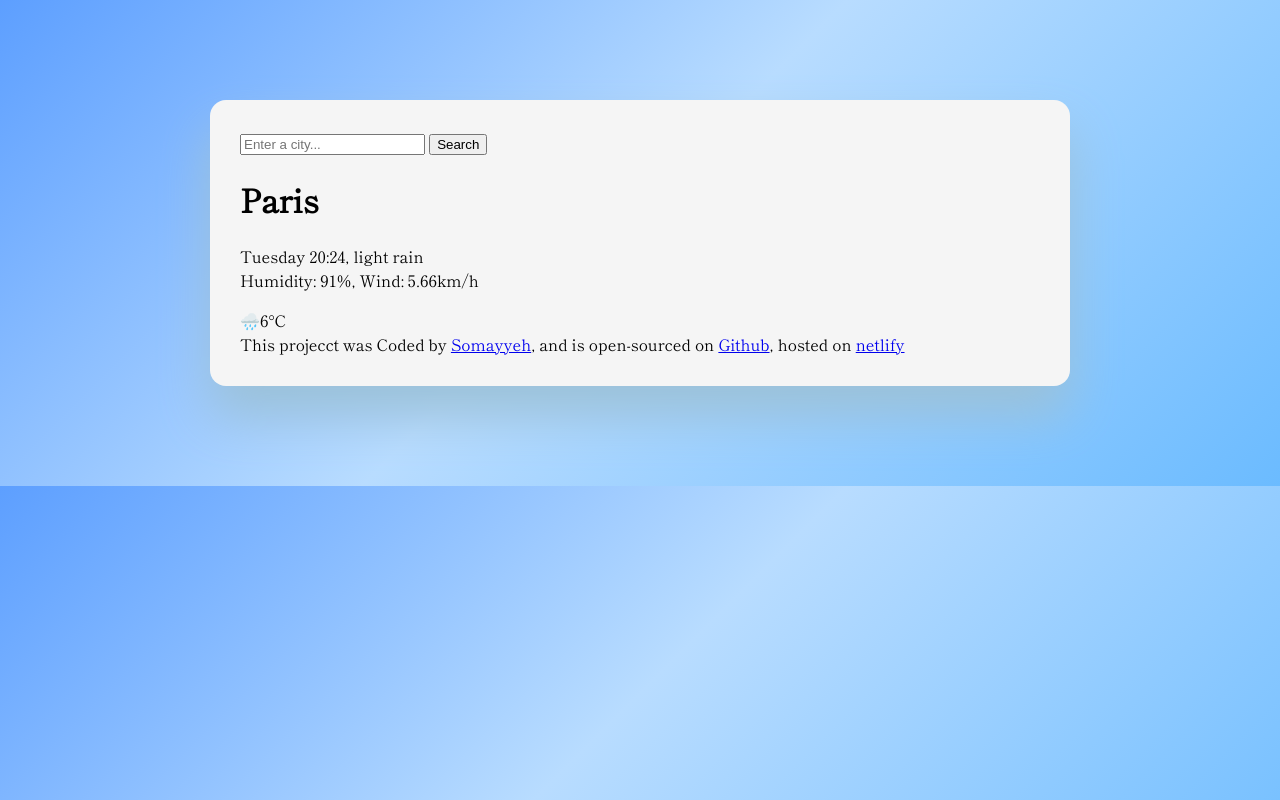
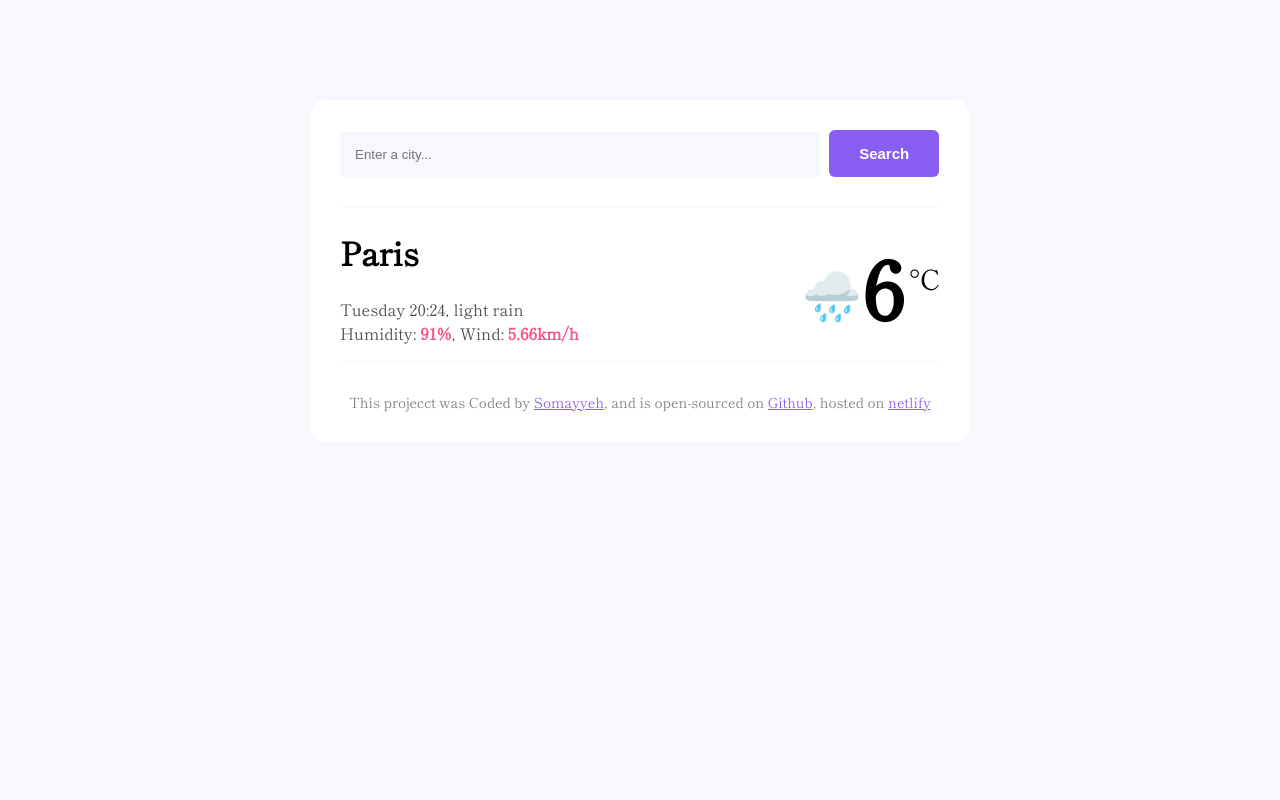
Before and after one commit to Somayyeh094/my-weather-app, a plain HTML site: page index.html in a window 1280 px wide. Drawn offline with Linux system fonts and the light colour scheme.

Commit message:
added style frame in tyle.css

```diff
--- a/index.html
+++ b/index.html
@@ -15,21 +15,33 @@
   <body>
     <div class="weather-app">
       <header>
-        <form>
-          <input type="search" placeholder="Enter a city..." required />
-          <input type="submit" value="Search" />
+        <form class="search-form">
+          <input
+            type="search"
+            placeholder="Enter a city..."
+            required
+            class="search-form-input"
+          />
+          <input type="submit" value="Search" class="search-form-button" />
         </form>
       </header>
       <main>
-        <div>
-          <h1>Paris</h1>
-          <p>
-            Tuesday 20:24, light rain
-            <br />
-            Humidity: 91%, Wind: 5.66km/h
-          </p>
+        <div class="main-body-app">
+          <div>
+            <h1>Paris</h1>
+            <p class="weather-app-details">
+              Tuesday 20:24, light rain
+              <br />
+              Humidity: <span class="weather-app-details-value">91%</span>,
+              Wind: <span class="weather-app-details-value">5.66km/h</span>
+            </p>
+          </div>
+          <div class="weather-app-values">
+            <div class="weather-app-icon">🌧️</div>
+            <div class="weather-app-temp">6</div>
+            <div class="weather-app-unit">°C</div>
+          </div>
         </div>
-        <div>🌧️6°C</div>
       </main>
       <footer>
         This projecct was Coded by
--- a/src/style.css
+++ b/src/style.css
@@ -1,12 +1,74 @@
 body {
-  background: linear-gradient(-225deg, #5d9fff 0%, #b8dcff 48%, #6bbbff 100%);
+  background: #f9f7fe;
   font-family: "Shippori Mincho", serif;
 }
+a {
+  color: #885df1;
+}
 .weather-app {
-  background: whitesmoke;
+  background: white;
   margin: 100px auto;
-  box-shadow: 0 30px 50px #9bc1d9;
   border-radius: 16px;
-  max-width: 800px;
+  max-width: 600px;
   padding: 30px;
+  box-shadow: #eeebf6;
+  padding: 30px;
+  header {
+    padding-bottom: 30px;
+    border-bottom: 1px solid #f9f7fe;
+  }
 }
+.search-form-input {
+  background: #f9f7fe;
+  border: none;
+  border-radius: 6px;
+  width: 80%;
+  padding: 15px;
+}
+.search-form-button {
+  background: #885df1;
+  color: white;
+  border: none;
+  border-radius: 6px;
+  padding: 15px 30px;
+  margin-left: 5px;
+  font-size: 15px;
+  font-weight: bold;
+}
+.main-body-app {
+  display: flex;
+  justify-content: space-between;
+}
+.weather-app-details {
+  color: rgba(0, 0, 0, 0.7);
+}
+.weather-app-details-value {
+  color: #f65282;
+  font-weight: bold;
+}
+.weather-app-values {
+  display: flex;
+  justify-content: space-between;
+}
+.weather-app-icon {
+  font-size: 48px;
+  line-height: 48px;
+  margin-top: 60px;
+}
+.weather-app-temp {
+  font-size: 80px;
+  font-weight: bold;
+  margin-top: 20px;
+}
+.weather-app-unit {
+  font-size: 28px;
+  margin-top: 50px;
+  margin-left: 5px;
+}
+footer {
+  color: rgba(0, 0, 0, 0.5);
+  text-align: center;
+  font-size: 14px;
+  padding-top: 30px;
+  border-top: 1px solid #f9f7fe;
+}
```
